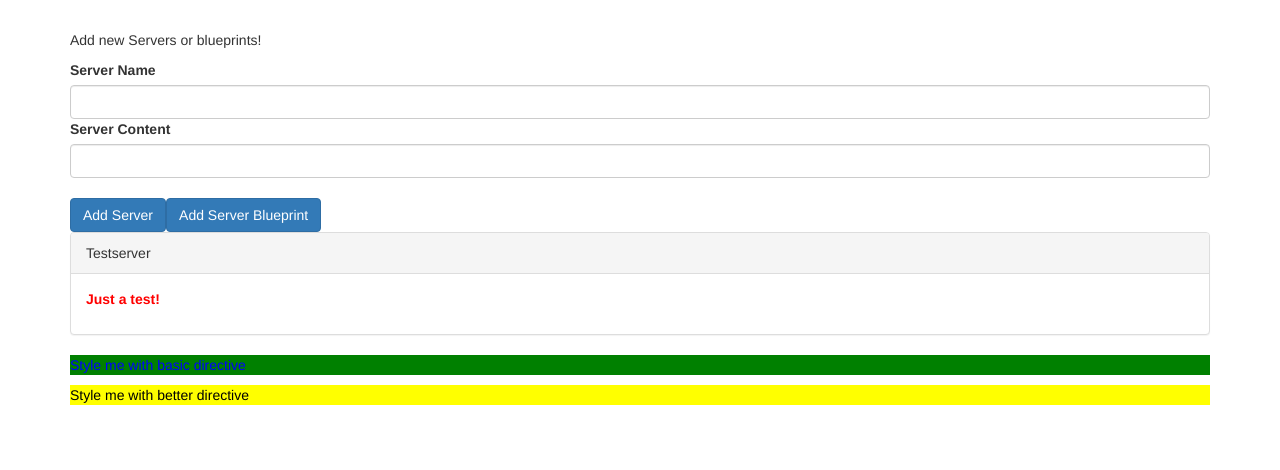
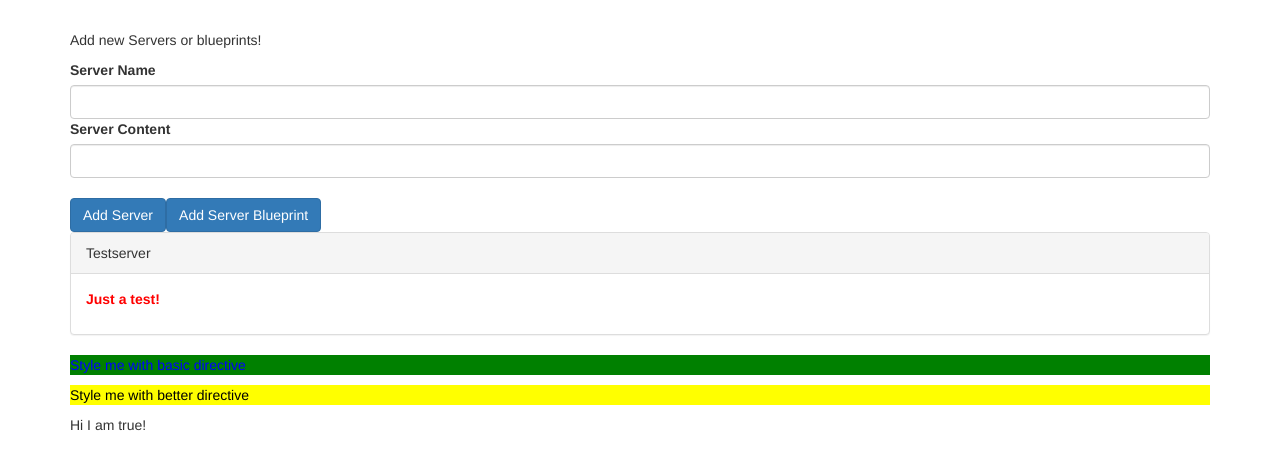
Before and after one commit to RoohAllahKhan/Angular_training, an Angular app: page / in a window 1280 px wide. Shown: the top 470 px of the page. Built offline with nearby package versions, Linux system fonts and the light colour scheme.

Commit message:
Custom structural Directive.

```diff
--- a/src/app/app.component.html
+++ b/src/app/app.component.html
@@ -11,5 +11,6 @@
   <p appBasicHighlight>Style me with basic directive</p>
   <p appBetterHighlight [defaultColor]="'yellow'" [highlightColor]="'red'"  >Style me with better directive</p>
   <!-- *ngIf === <ng-template [ngIf]></ng-template> -->
+  <div *appUnless="serverFlag">Hi I am true!</div>
 
 </div>
--- a/src/app/app.component.ts
+++ b/src/app/app.component.ts
@@ -6,6 +6,7 @@ import { Component } from '@angular/core';
   styleUrls: ['./app.component.css']
 })
 export class AppComponent {
+  serverFlag: boolean = false;
   serverElements = [{type: 'server', name: 'Testserver', content: 'Just a test!'}];
 
   onServerAdded(serverData: {serverName: string, serverContent: string}) {
--- a/src/app/app.module.ts
+++ b/src/app/app.module.ts
@@ -8,6 +8,7 @@ import { CockpitComponent } from './cockpit/cockpit.component';
 import { ServerElementComponent } from './server-element/server-element.component';
 import {BasicHighlightDirective} from "./basic-highlight/basic-highlight.directive";
 import { BetterHighlightDirective } from './better-highlight/better-highlight.directive';
+import { UnlessDirective } from './unless.directive';
 
 @NgModule({
   declarations: [
@@ -15,7 +16,8 @@ import { BetterHighlightDirective } from './better-highlight/better-highlight.di
     CockpitComponent,
     ServerElementComponent,
     BasicHighlightDirective,
-    BetterHighlightDirective
+    BetterHighlightDirective,
+    UnlessDirective
   ],
   imports: [
     BrowserModule,
--- /dev/null
+++ b/src/app/unless.directive.ts
@@ -0,0 +1,16 @@
+import {Directive, Input, TemplateRef, ViewContainerRef} from '@angular/core';
+
+@Directive({
+  selector: '[appUnless]'
+})
+export class UnlessDirective {
+  @Input() set appUnless(condition: boolean) {
+    if (!condition) {
+      this.vcRef.createEmbeddedView(this.templateRef);
+    } else {
+      this.vcRef.clear();
+    }
+  }
+  constructor(private templateRef: TemplateRef<any>, private  vcRef: ViewContainerRef) { }
+
+}
```
